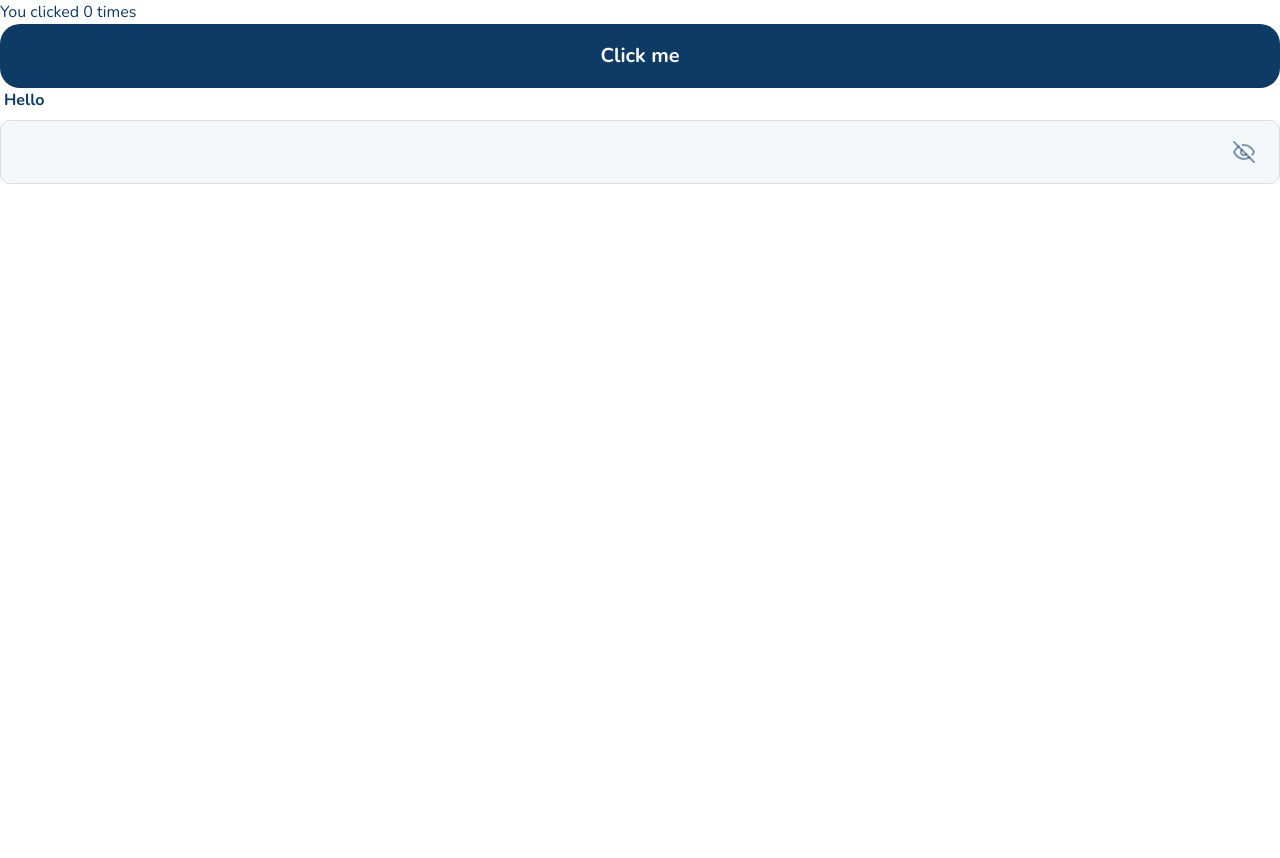
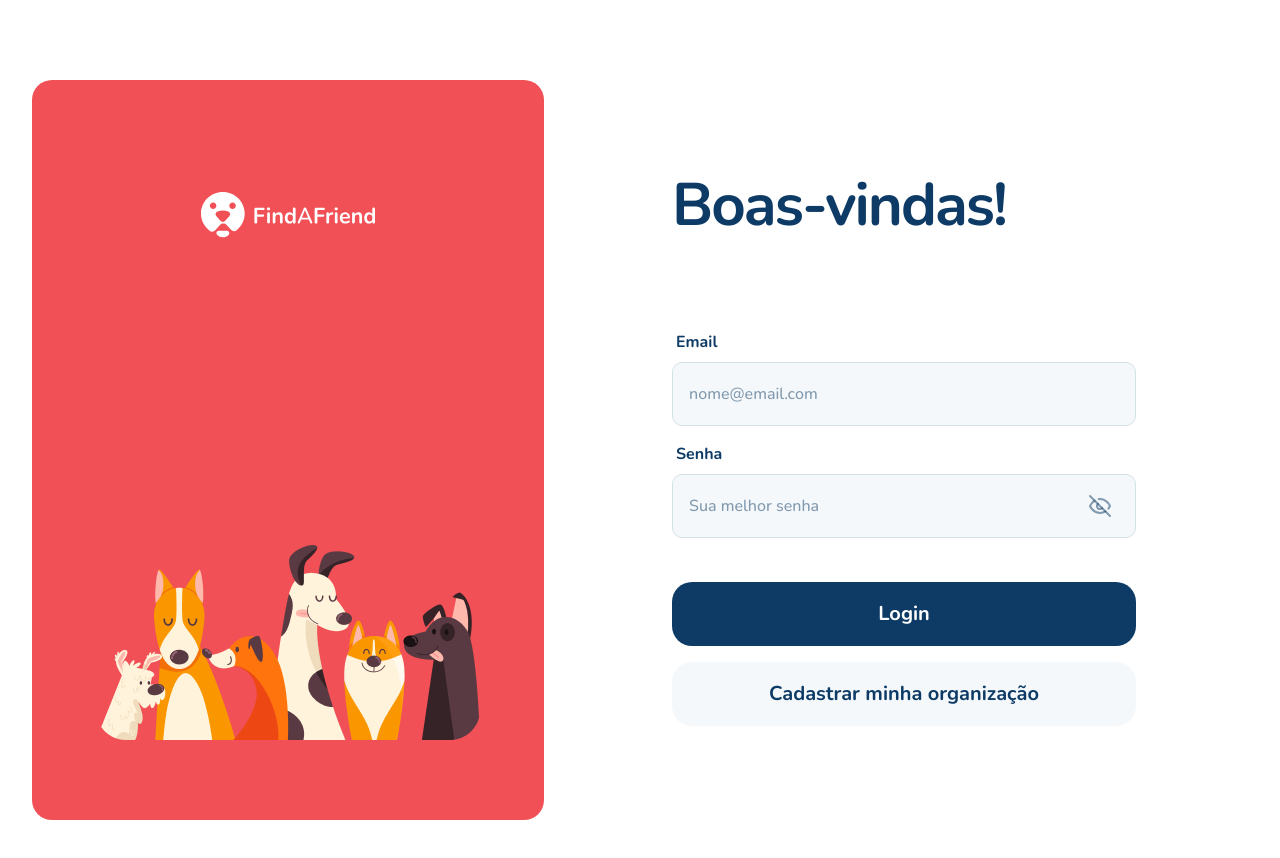
Before and after one commit to FelipeBelloDultra/find-a-friend-frontend, a React (Vite) app: page / in a window 1280 px wide. Shown: the top 858 px of the page. Before the commit the page ends 800 px from the top, so only its background shows below. Built offline with nearby package versions, Linux system fonts and the light colour scheme.

Commit message:
feat(pages/sign-in): create first pages and install react-router-dom

```diff
--- a/package.json
+++ b/package.json
@@ -19,6 +19,7 @@
     "lucide-react": "^0.378.0",
     "react": "^18.2.0",
     "react-dom": "^18.2.0",
+    "react-router-dom": "^6.23.1",
     "tailwind-variants": "^0.2.1"
   },
   "devDependencies": {
--- a/src/app.tsx
+++ b/src/app.tsx
@@ -1,24 +1,12 @@
-import { useState } from "react";
+import { BrowserRouter } from "react-router-dom";
 
-import { Button } from "./components/ui/button";
-import { Input } from "./components/ui/input";
+import { Router } from "./router/router";
 
 function App() {
-  const [count, setCount] = useState(0);
-
   return (
-    <div>
-      <p>You clicked {count} times</p> <Button onClick={() => setCount(count + 1)}>Click me</Button>
-      <Input.Container>
-        <Input.Label to="password">Hello</Input.Label>
-        <Input
-          hasError={count === 10}
-          name="password"
-          type="password"
-        />
-        <Input.Error message={count === 10 ? "Something wrong happened" : ""} />
-      </Input.Container>
-    </div>
+    <BrowserRouter>
+      <Router />
+    </BrowserRouter>
   );
 }
 
--- a/src/components/ui/input/atoms/input-password-button.tsx
+++ b/src/components/ui/input/atoms/input-password-button.tsx
@@ -17,6 +17,7 @@ export function InputPasswordButton({
     <span className="absolute right-4 top-0 h-full flex items-center justify-center">
       <button
         onClick={onInputPasswordButtonClicked}
+        type="button"
         className="rounded-md p-2"
       >
         {showPassword ? <Eye className={EYES_COLOR} /> : <EyeOff className={EYES_COLOR} />}
--- /dev/null
+++ b/src/pages/home/components/img-background.tsx
@@ -0,0 +1,26 @@
+import svgLogoWhite from "/public/svg/logo-white.svg";
+import imgPets from "/public/imgs/pets.png";
+
+export function ImgBackground() {
+  return (
+    <aside className="max-w-lg w-full sticky top-20 h-[740px]">
+      <div className="h-full rounded-[20px] bg-secondary flex items-center flex-col justify-between pt-28 pb-20 px-14">
+        <img
+          src={svgLogoWhite}
+          height={46}
+          width={174}
+          alt="Logo white"
+          className="max-h-[46px] max-w-[174px] w-full block object-contain"
+        />
+
+        <img
+          src={imgPets}
+          height={195}
+          width={384}
+          alt="Image pets"
+          className="max-h-[195px] max-w-[384px] w-full block object-contain"
+        />
+      </div>
+    </aside>
+  );
+}
--- /dev/null
+++ b/src/pages/home/components/login-form.tsx
@@ -0,0 +1,54 @@
+import { useNavigate } from "react-router-dom";
+
+import { Button } from "~/components/ui/button";
+import { Input } from "~/components/ui/input";
+
+export function LoginForm() {
+  const navigate = useNavigate();
+
+  return (
+    <article className="flex-1 pr-28">
+      <section className="flex flex-col h-full">
+        <div className="min-h-[calc(500px/2)] flex items-center">
+          <h1 className="my-auto font-bold text-6xl -tracking-[2px]">Boas-vindas!</h1>
+        </div>
+
+        <form>
+          <span className="flex flex-col gap-4">
+            <Input.Container>
+              <Input.Label to="email">Email</Input.Label>
+              <Input
+                placeholder="nome@email.com"
+                type="email"
+                name="email"
+              />
+              <Input.Error />
+            </Input.Container>
+
+            <Input.Container>
+              <Input.Label to="password">Senha</Input.Label>
+              <Input
+                placeholder="Sua melhor senha"
+                type="password"
+                name="password"
+              />
+              <Input.Error />
+            </Input.Container>
+          </span>
+
+          <span className="flex flex-col gap-4 mt-11">
+            <Button type="submit">Login</Button>
+
+            <Button
+              onClick={() => navigate("/register")}
+              variant="secondary"
+              type="button"
+            >
+              Cadastrar minha organização
+            </Button>
+          </span>
+        </form>
+      </section>
+    </article>
+  );
+}
--- /dev/null
+++ b/src/pages/home/components/register-form.tsx
@@ -0,0 +1,79 @@
+import { Button } from "~/components/ui/button";
+import { Input } from "~/components/ui/input";
+
+export function RegisterForm() {
+  return (
+    <article className="flex-1 pr-28">
+      <section className="flex flex-col h-full">
+        <div className="min-h-[calc(500px/2)] flex items-center">
+          <h1 className="my-auto font-bold text-6xl -tracking-[2px]">Cadastre sua organização </h1>
+        </div>
+
+        <form>
+          <span className="flex flex-col gap-4">
+            <Input.Container>
+              <Input.Label to="owner_name">Nome do responsável</Input.Label>
+              <Input
+                placeholder="Antônio Bandeira"
+                type="text"
+                name="owner_name"
+              />
+              <Input.Error />
+            </Input.Container>
+
+            <Input.Container>
+              <Input.Label to="email">Email</Input.Label>
+              <Input
+                placeholder="Antônio Bandeira"
+                type="email"
+                name="email"
+              />
+              <Input.Error />
+            </Input.Container>
+
+            <Input.Container>
+              <Input.Label to="phone">WhatsApp</Input.Label>
+              <Input
+                placeholder="+55 (16) 99999-9999"
+                type="text"
+                name="phone"
+              />
+              <Input.Error />
+            </Input.Container>
+
+            <Input.Container>
+              <Input.Label to="password">Senha</Input.Label>
+              <Input
+                placeholder="Sua melhor senha"
+                type="password"
+                name="password"
+              />
+              <Input.Error />
+            </Input.Container>
+
+            <Input.Container>
+              <Input.Label to="password_confirmation">Confirmar senha</Input.Label>
+              <Input
+                placeholder="Confirmar sua melhor senha"
+                type="password"
+                name="password_confirmation"
+              />
+              <Input.Error />
+            </Input.Container>
+          </span>
+
+          <span className="flex flex-col gap-4 mt-11">
+            <Button type="submit">Cadastrar</Button>
+
+            <Button
+              variant="secondary"
+              type="button"
+            >
+              Já possui conta?
+            </Button>
+          </span>
+        </form>
+      </section>
+    </article>
+  );
+}
--- /dev/null
+++ b/src/pages/home/index.tsx
@@ -0,0 +1,13 @@
+import { ImgBackground } from "./components/img-background";
+import { LoginForm } from "./components/login-form";
+
+export function Home() {
+  return (
+    <div className="max-w-7xl w-full mx-auto px-8">
+      <section className="flex justify-between  gap-32  py-20">
+        <ImgBackground />
+        <LoginForm />
+      </section>
+    </div>
+  );
+}
--- /dev/null
+++ b/src/router/router.tsx
@@ -0,0 +1,19 @@
+import { Navigate, Route, Routes } from "react-router-dom";
+
+import { Home } from "~/pages/home";
+
+export function Router() {
+  return (
+    <Routes>
+      <Route
+        path="/"
+        element={<Home />}
+      />
+
+      <Route
+        path="*"
+        element={<Navigate to="/" />}
+      />
+    </Routes>
+  );
+}
```
Also changed, not shown: 1 other file (tests, documents, lock files or other folders).
